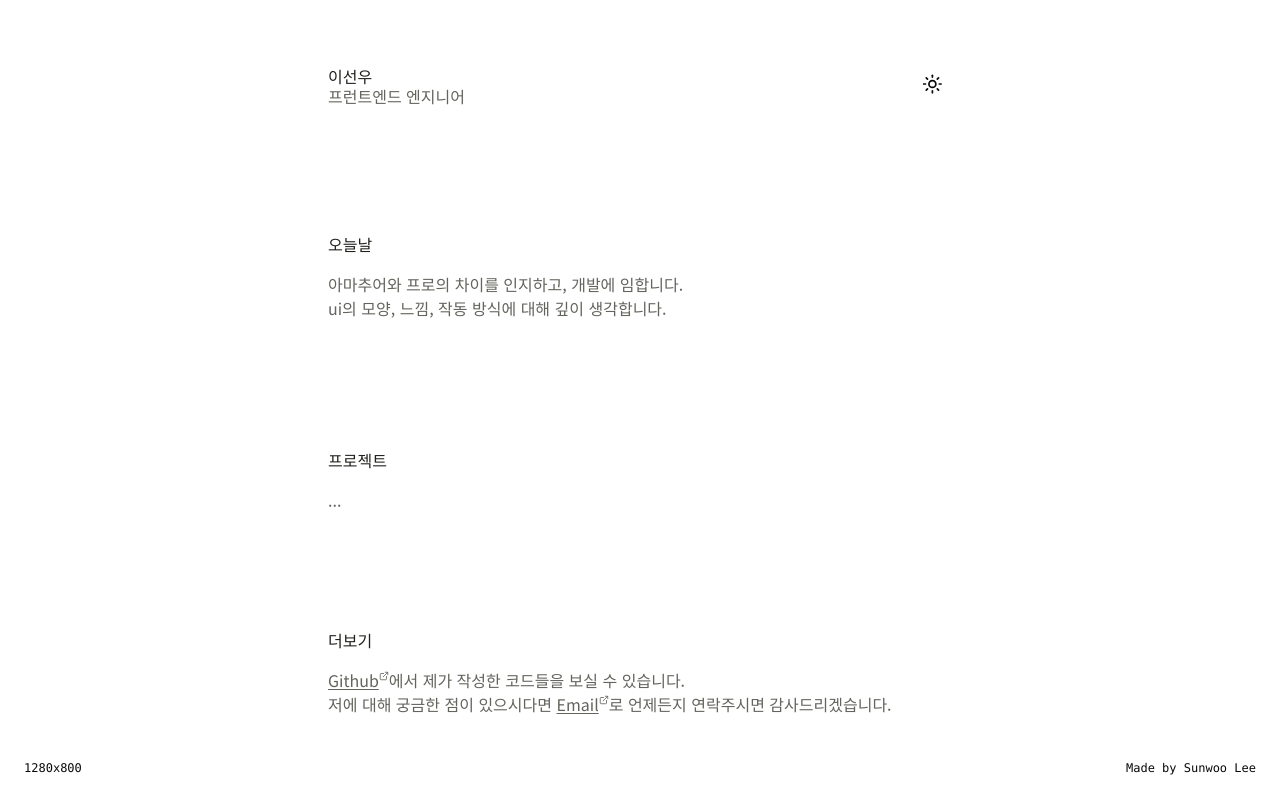
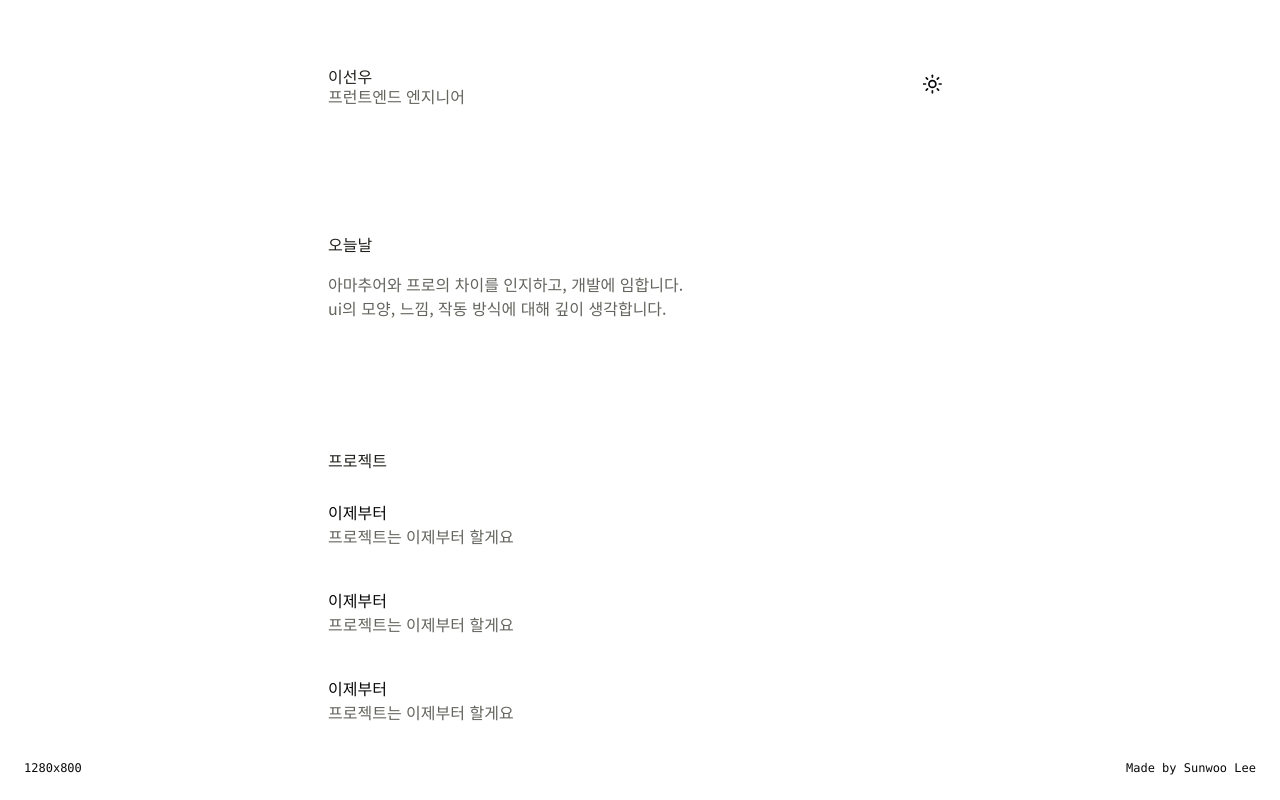
Before and after one commit to sunwoo0706/main, a Next.js app: page / in a window 1280 px wide. Shown: the top 800 px of the page. Built offline with nearby package versions, Linux system fonts and the light colour scheme.

Commit message:
fix: section layout

```diff
--- a/app/layout.tsx
+++ b/app/layout.tsx
@@ -39,7 +39,7 @@ export default function RootLayout({ children }: RootLayoutProps) {
           )}
         >
           <ThemeProvider attribute="class" defaultTheme="system" enableSystem>
-            <div className="mx-auto my-12 mb-16 max-w-[42rem] px-6 antialiased sm:my-32 md:my-16">
+            <div className="mx-auto my-12 max-w-[42rem] px-6 antialiased sm:my-32 md:my-16">
               <SiteHeader />
               {children}
               <SiteFooter />
--- a/components/more.tsx
+++ b/components/more.tsx
@@ -6,16 +6,16 @@ export function AboutMore() {
   const mailTo = `mailto:${siteConfig.email}?subject=안녕하세요, 선우님`
 
   return (
-    <section className="-mb-3 mt-16 sm:mt-32">
+    <section className="mt-16 sm:mt-32">
       <h3 className="mb-5 block font-medium text-gray-1100 sm:mb-4">더보기</h3>
-      <span className="text-gray-1000">
+      <p className="break-keep text-gray-1000">
         <ExternalLink href={siteConfig.links.github}>Github</ExternalLink>에서
         제가 작성한 코드들을 보실 수 있습니다.
         <br />
         저에 대해 궁금한 점이 있으시다면{" "}
         <ExternalLink href={mailTo}>Email</ExternalLink>로 언제든지 연락주시면
         감사드리겠습니다.
-      </span>
+      </p>
     </section>
   )
 }
--- a/components/project.tsx
+++ b/components/project.tsx
@@ -1,26 +1,27 @@
+import { SectionCard } from "./section-card"
+
 export function AboutProject() {
   return (
-    <section className="-mb-3 mt-16 sm:mt-32">
+    <section className="mt-16 sm:mt-32">
       <h3 className="mb-5 block font-medium text-gray-1100 sm:mb-4">
         프로젝트
       </h3>
       <div className="flex flex-col gap-7 sm:gap-4">
-        {/* <SectionCard
-          title="이제 부터"
+        <SectionCard
+          title="이제부터"
           description="프로젝트는 이제부터 할게요"
           link="https://example.com"
         />
         <SectionCard
-          title="이제 부터"
+          title="이제부터"
           description="프로젝트는 이제부터 할게요"
           link="https://example.com"
         />
         <SectionCard
-          title="이제 부터"
+          title="이제부터"
           description="프로젝트는 이제부터 할게요"
           link="https://example.com"
-        /> */}
-        <span className="text-gray-1000">...</span>
+        />
       </div>
     </section>
   )
--- a/components/section-card.tsx
+++ b/components/section-card.tsx
@@ -8,7 +8,7 @@ export function SectionCard({ title, description, link }: SectionCardProps) {
   return (
     <a
       href={link}
-      className="-mx-3 flex flex-col rounded-md px-3 no-underline transition ease-in-out hover:bg-[#F5F4F4] dark:hover:bg-[#191918] sm:py-3"
+      className="-mx-3 flex flex-col rounded-md p-3 no-underline transition ease-in-out hover:bg-[#F5F4F4] dark:hover:bg-[#191918]"
       target="_blank"
       rel="noreferrer"
     >
--- a/components/site-footer.tsx
+++ b/components/site-footer.tsx
@@ -3,7 +3,7 @@ import { WindowSizeIndicator } from "./window-size-indicator"
 
 export function SiteFooter() {
   return (
-    <footer className="fixed bottom-0 left-0 flex h-fit w-full justify-between">
+    <footer className="fixed bottom-0 left-0 hidden h-fit w-full justify-between lg:flex">
       <WindowSizeIndicator />
       <LicenseIndicator />
     </footer>
```
